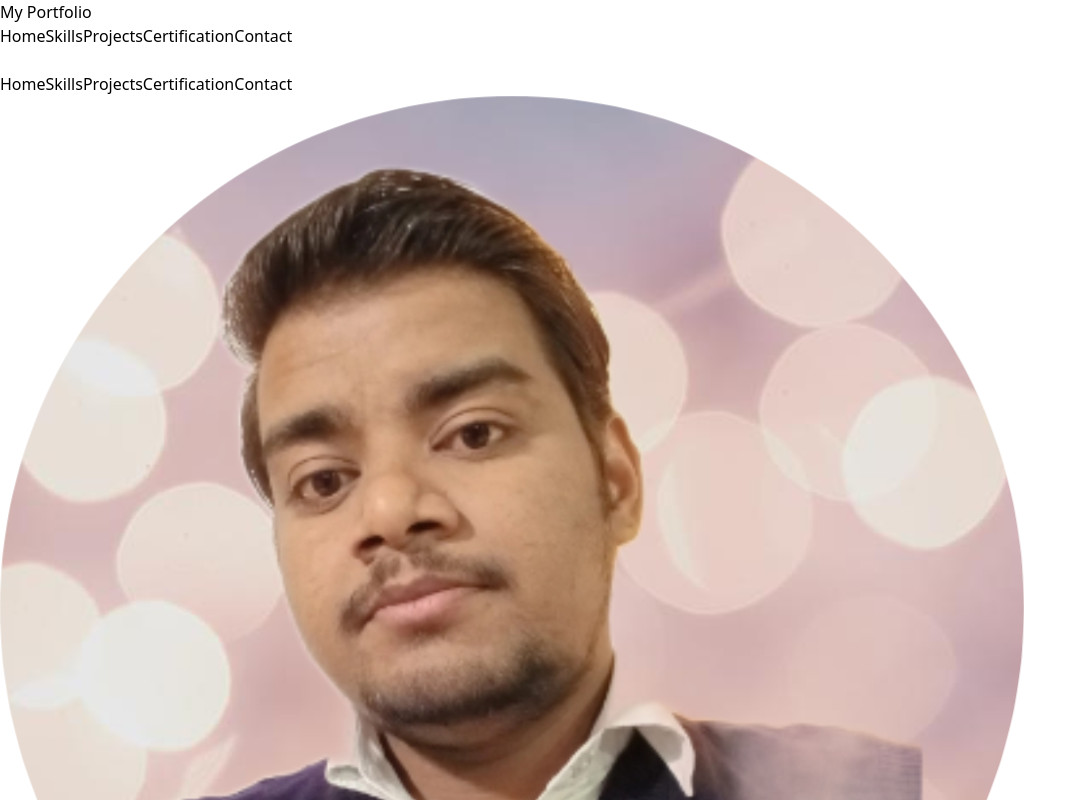
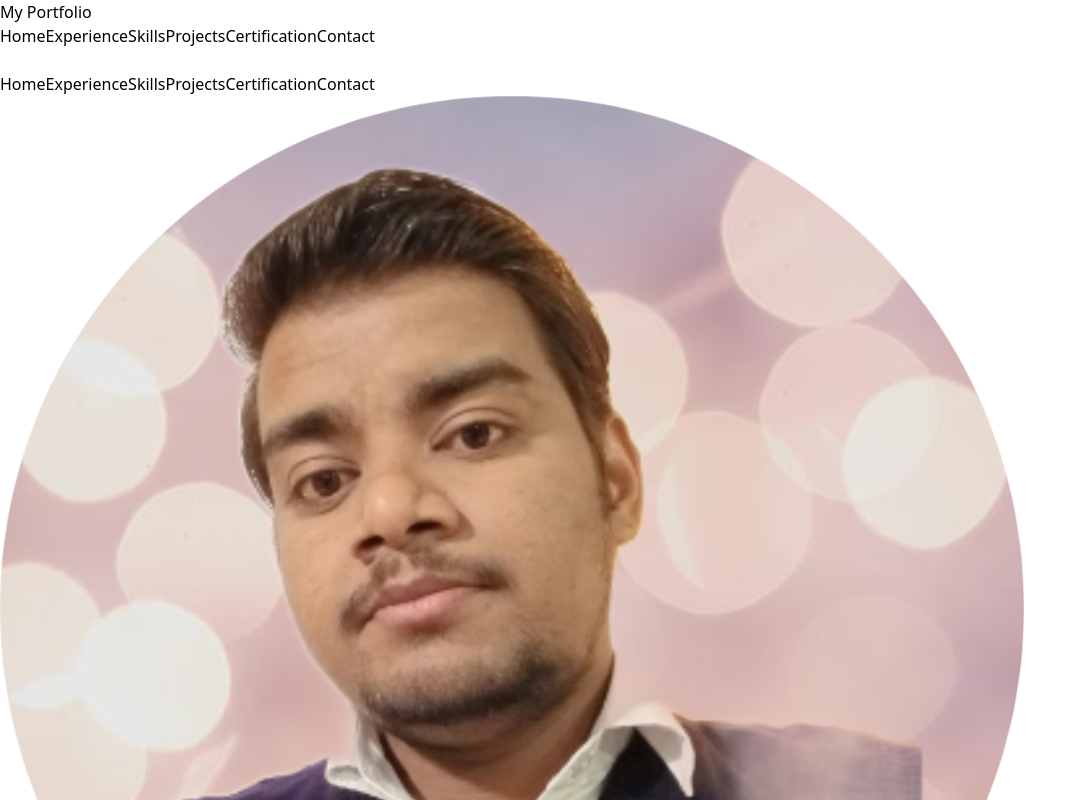
Before and after one commit to Code-with-Sahani/Portfolio, a React (Vite) app: page / in a window 1280 px wide. Shown: the top 800 px of the page, without its empty margins (0-1087 px from the left). Built offline with nearby package versions, Linux system fonts and the light colour scheme.

Commit message:
Update Navbar.jsx

```diff
--- a/src/Components/Navbar.jsx
+++ b/src/Components/Navbar.jsx
@@ -16,6 +16,9 @@ const Navbar = () => {
                     <Link to="/" className="text-lg text-gray-300 hover:text-white transition-all duration-300">
                         Home
                     </Link>
+                    <Link to="/experience" className="text-lg text-gray-300 hover:text-white transition-all duration-300">
+                        Experience
+                    </Link>
                     <Link to="/skills" className="text-lg text-gray-300 hover:text-white transition-all duration-300">
                         Skills
                     </Link>
@@ -32,7 +35,7 @@ const Navbar = () => {
                 {/* Hamburger Menu for Mobile */}
                 <button className="md:hidden text-white" onClick={toggleMenu}>
                     <svg xmlns="http://www.w3.org/2000/svg" fill="none" viewBox="0 0 24 24" stroke="currentColor" className="w-6 h-6">
-                        <path stroke-linecap="round" stroke-linejoin="round" stroke-width="2" d="M4 6h16M4 12h16M4 18h16"></path>
+                        <path strokeLinecap="round" strokeLinejoin="round" strokeWidth="2" d="M4 6h16M4 12h16M4 18h16"></path>
                     </svg>
                 </button>
             </div>
@@ -41,6 +44,9 @@ const Navbar = () => {
             <div className={`md:hidden ${isMenuOpen ? 'block' : 'hidden'} bg-slate-600 p-4`}>
                 <Link to="/" className="block text-lg text-gray-300 hover:text-white py-2">
                     Home
+                </Link>
+                <Link to="/experience" className="block text-lg text-gray-300 hover:text-white py-2">
+                    Experience
                 </Link>
                 <Link to="/skills" className="block text-lg text-gray-300 hover:text-white py-2">
                     Skills
```
